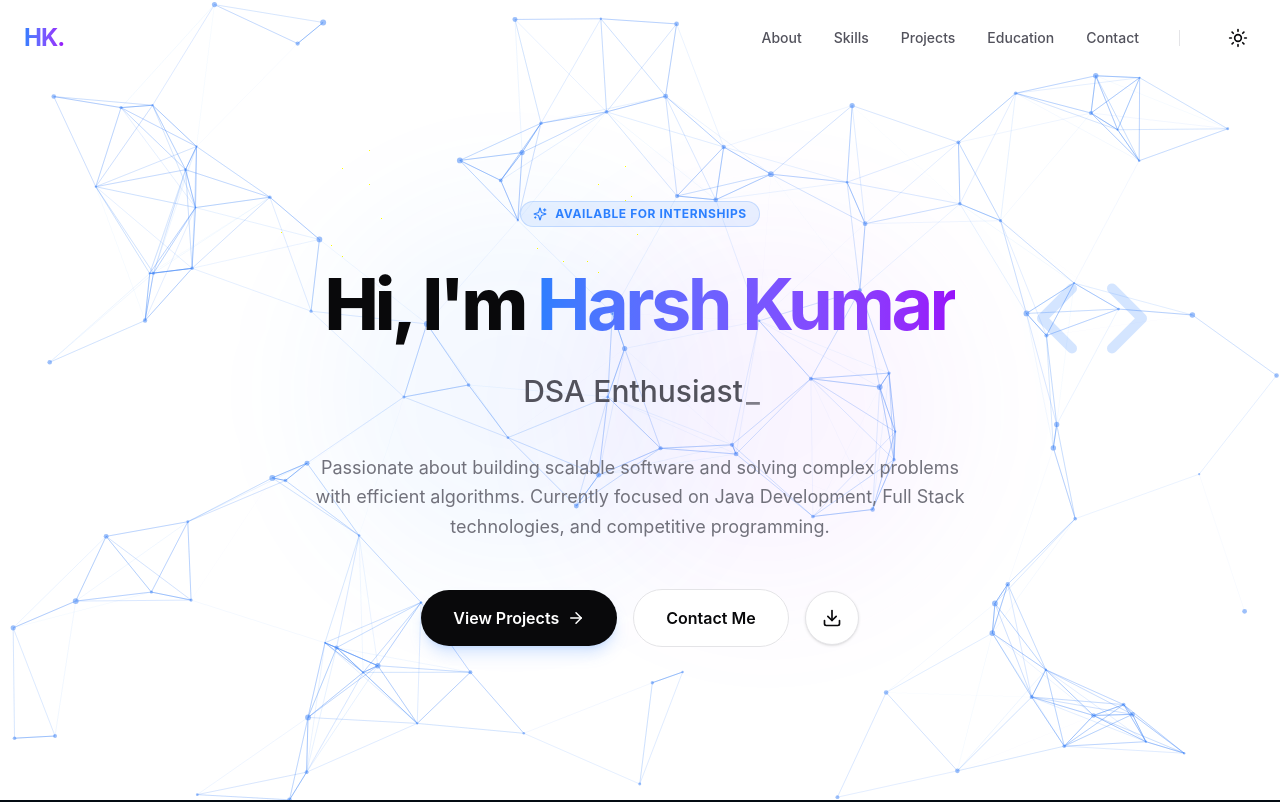
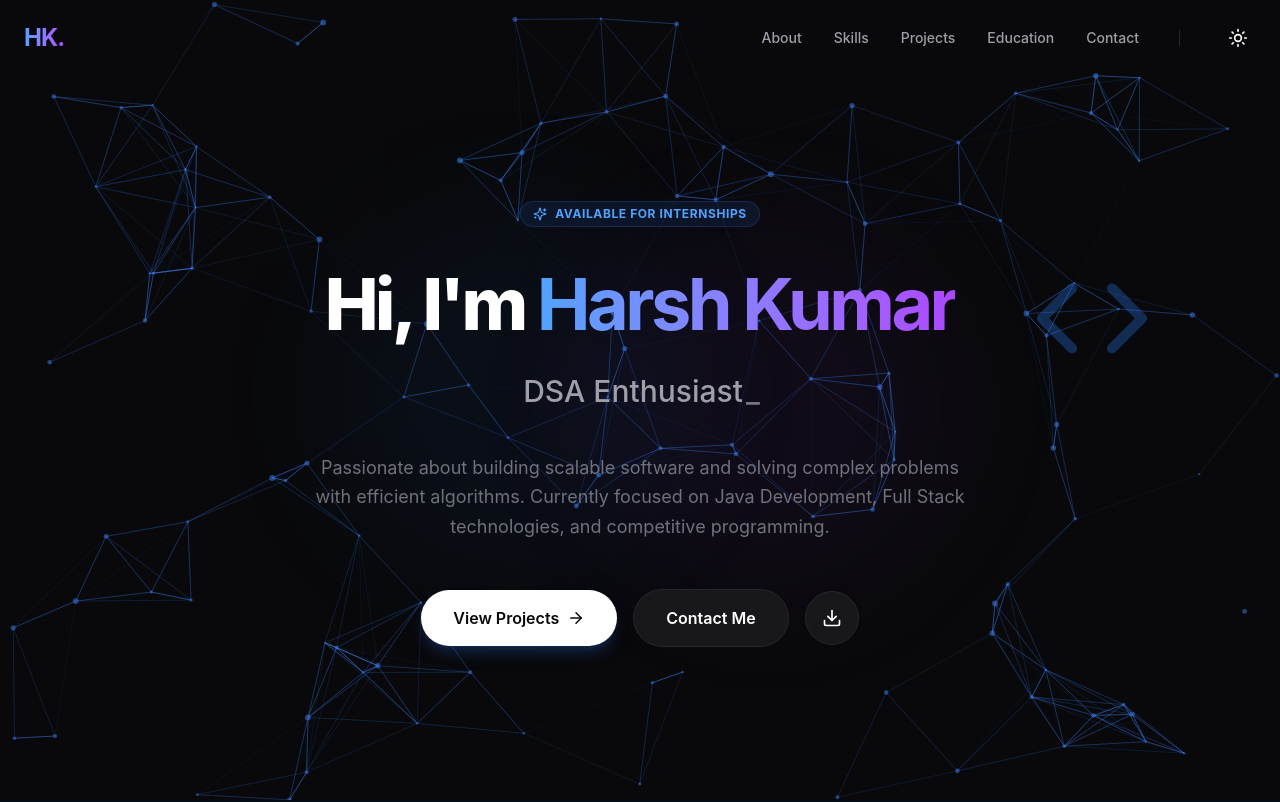
Before and after one commit to harsh-kr9/Portfolio, a React app: page / in a window 1280 px wide. Shown: the top 802 px of the page. Built offline with nearby package versions, Linux system fonts and the light colour scheme; the HTML template or start-up script is replaced by a standard one.

Commit message:
fix: resolve theme toggle issue in Tailwind v4 by using @custom-variant

```diff
--- a/src/index.css
+++ b/src/index.css
@@ -1,4 +1,6 @@
 @import "tailwindcss";
+
+@custom-variant dark (&:where(.dark, .dark *));
 
 @theme {
   --color-primary: oklch(0.6 0.15 250);
@@ -17,7 +19,6 @@
   --font-sans: "Inter", system-ui, sans-serif;
   --font-mono: "Fira Code", monospace;
 
-  --variant-dark: &:where(.dark, .dark *);
 }
 
 :root {
```
